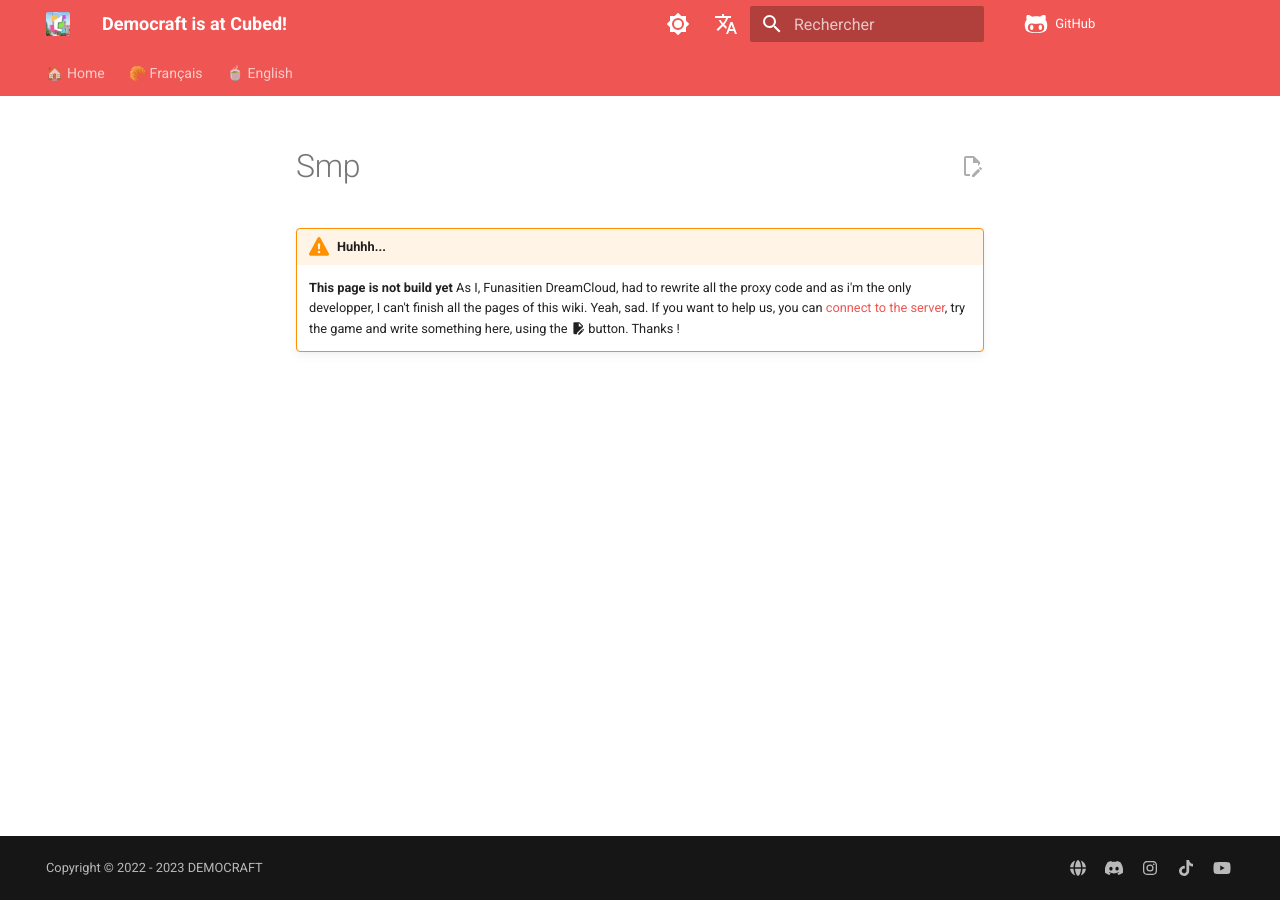
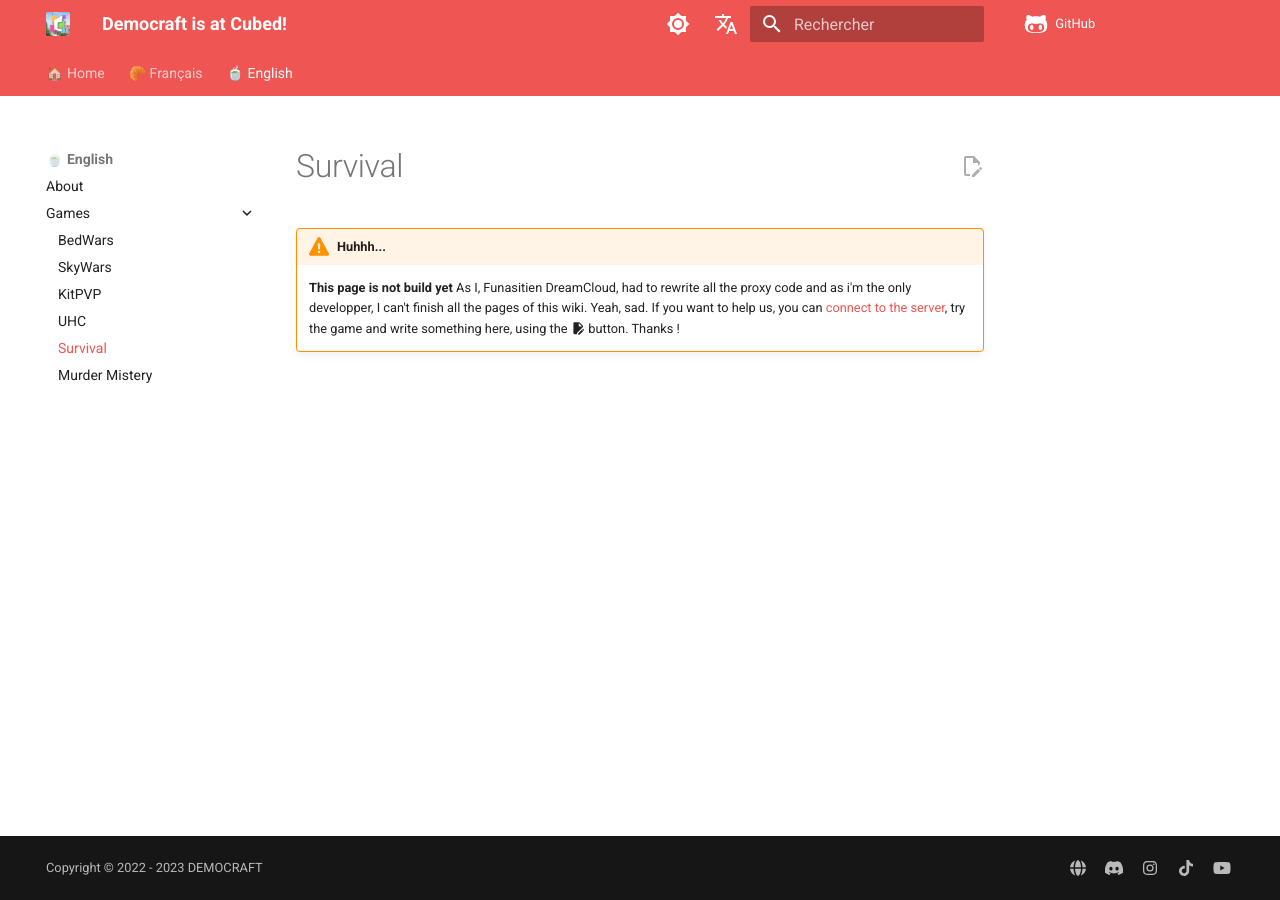
Before and after one commit to democraftmc/cubed-doc, an MkDocs documentation site: the page built from docs/docs/en/smp.md, in a window 1280 px wide. Built offline with MkDocs 1.6.1 and Material for MkDocs 9.7.7, drawn with Linux system fonts in a browser that asks for light colours; comment, search, counter and statistics services are not loaded.

Commit message:
Update mkdocs.yml

```diff
--- a/docs/mkdocs.yml
+++ b/docs/mkdocs.yml
@@ -61,6 +61,9 @@ nav:
       - Games:
           - BedWars: en/bedwars.md
           - SkyWars: en/skywars.md
+          - KitPVP: en/kitpvp.md
+          - UHC: en/uhc.md
+          - Survival: en/smp.md
           - Murder Mistery: en/murder.md
       # - Installation: tutorial/installation.md
       # - Set up project: tutorial/setup-project.md
```
